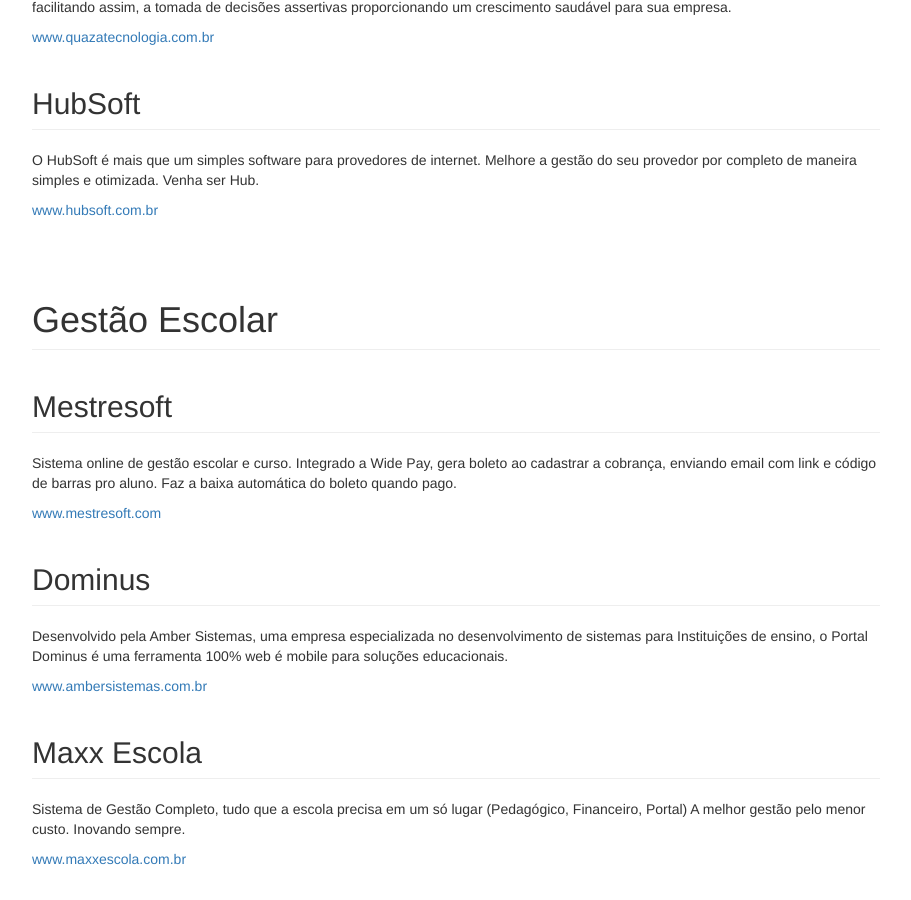
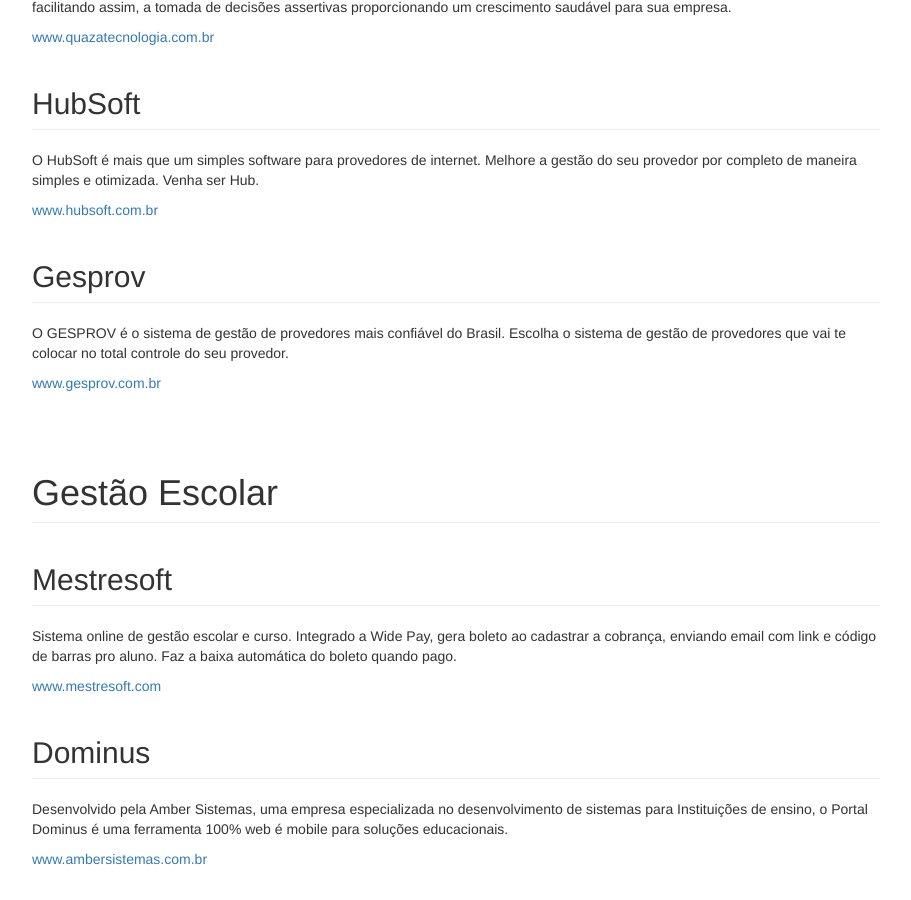
Before and after one commit to widepay/api, a Jekyll site: the page built from docs/sistemas.html, in a window 1280 px wide and 900 px high, scrolled down 3222 px. Shown: the whole window, without its empty margins (38-949 px from the left). Built offline with Jekyll 4.4.1, drawn with Linux system fonts in a browser that asks for light colours; nearby versions of some CDN libraries.

Commit message:
Update sistemas.html

```diff
--- a/docs/sistemas.html
+++ b/docs/sistemas.html
@@ -81,6 +81,10 @@ title: Sistemas integrados
   <p>O HubSoft é mais que um simples software para provedores de internet. Melhore a gestão do seu provedor por completo de maneira simples e otimizada. Venha ser Hub.</p>
   <a href="https://www.hubsoft.com.br" target="_blank">www.hubsoft.com.br</a>
 
+  <h2 id="Gesprov" class="page-header">Gesprov</h2>
+  <p>O GESPROV é o sistema de gestão de provedores mais confiável do Brasil. Escolha o sistema de gestão de provedores que vai te colocar no total controle do seu provedor.</p>
+  <a href="https://www.gesprov.com.br" target="_blank">www.gesprov.com.br</a>
+
 </section>
 
 <section class="bs-docs-section">
```
